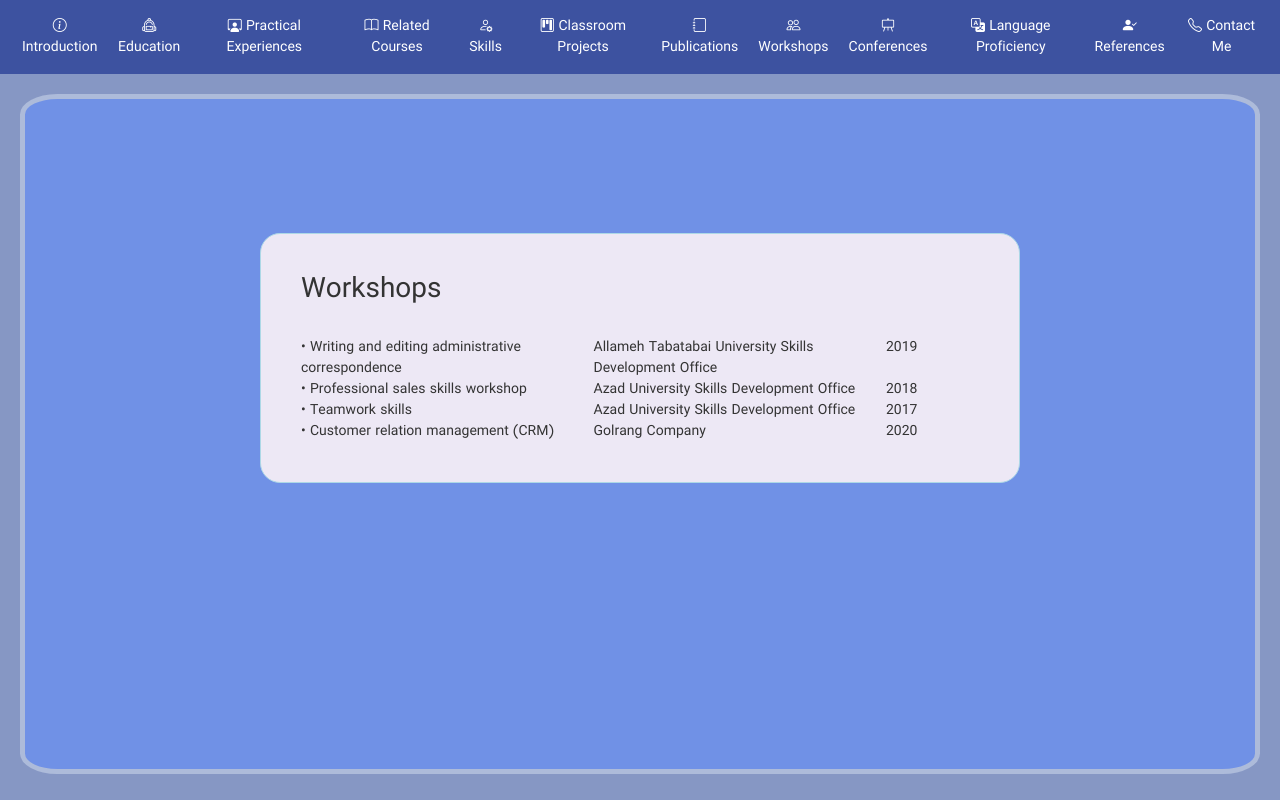
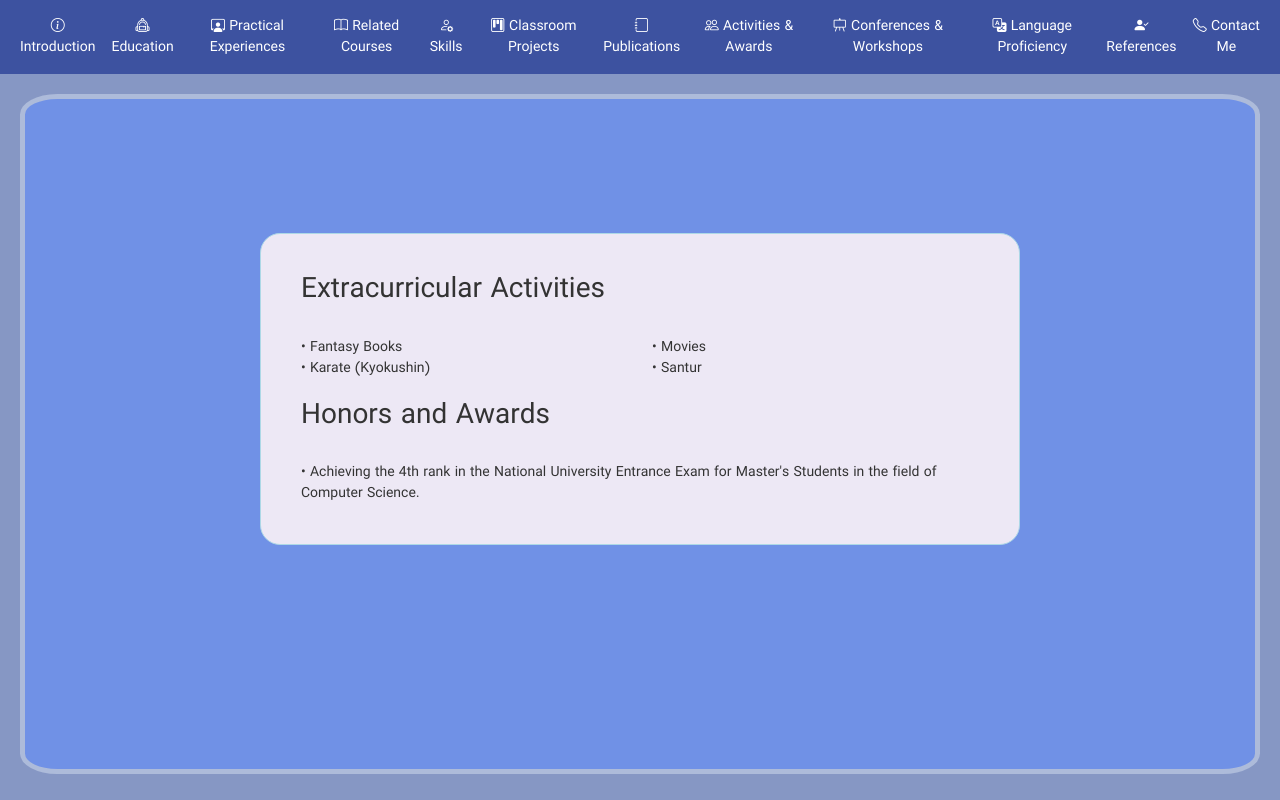
Before and after one commit to samanzameni/personal-webpage, an Angular app: page /workshops in a window 1280 px wide. Built offline with nearby package versions, Linux system fonts and the light colour scheme.

Commit message:
fixing conferences page bugs

```diff
--- a/src/app/feature/components/navbar/navbar.component.html
+++ b/src/app/feature/components/navbar/navbar.component.html
@@ -27,10 +27,10 @@
           <a class="nav-link nav-tab" routerLink="/publications" routerLinkActive="active"><i class="bi bi-journal"></i> Publications</a>
         </li>
         <li class="nav-item">
-          <a class="nav-link nav-tab" routerLink="/workshops" routerLinkActive="active"><i class="bi bi-people"></i> Workshops</a>
+          <a class="nav-link nav-tab" routerLink="/workshops" routerLinkActive="active"><i class="bi bi-people"></i> Activities & Awards</a>
         </li>
         <li class="nav-item">
-          <a class="nav-link nav-tab"  routerLink="/conferences" routerLinkActive="active" ><i class="bi bi-easel"></i> Conferences</a>
+          <a class="nav-link nav-tab"  routerLink="/conferences" routerLinkActive="active" ><i class="bi bi-easel"></i> Conferences & Workshops</a>
         </li>
         <li class="nav-item">
           <a class="nav-link nav-tab" routerLink="/language-proficiency" routerLinkActive="active"><i class="bi bi-translate"></i> Language Proficiency</a>
--- a/src/app/feature/pages/conferences/conferences.component.html
+++ b/src/app/feature/pages/conferences/conferences.component.html
@@ -3,35 +3,43 @@
     <div class="row justify-content-md-center">
       <div class="col-sm-8 col-md-8 col-lg-8 box-css">
 
-        <h3>Conferences</h3> <br>
+        <h3>Conferences and Workshops</h3> <br>
         <div class="row">
-          <div class="col-sm-6 col-md-6 col-lg-6" >•	Familiarity with communication techniques and principles and techniques of negotiation, Allameh Tabatabai University Skills Development Office.</div>
+          <div class="col-sm-6 col-md-6 col-lg-6" >•	Securing Devices and User Data: The Internet of Things</div>
           <div class="col-sm-4 col-md-4 col-lg-4">
-            Prof. Zahra Alipour Darvishi
+            Prof. Mahdi Nobakht
           </div>
           <div class="col-sm-2 col-md-2 col-lg-2">
-            2019
+            2018
           </div>
         </div>
         <div class="row">
-          <div class="col-sm-6 col-md-6 col-lg-6" >•	International Commercial & Trade Skills, IBTC (Iran Business Training Center, Tehran).</div>
+          <div class="col-sm-6 col-md-6 col-lg-6" >•	Deep Learning and Language Technology</div>
           <div class="col-sm-4 col-md-4 col-lg-4">
-            Prof. Sasan Khodaee
+            Prof. Gholamreza Hafari
+          </div>
+          <div class="col-sm-2 col-md-2 col-lg-2">
+            2018
+          </div>
+        </div>
+        <div class="row">
+          <div class="col-sm-6 col-md-6 col-lg-6" >•	Privacy Preserving Data Analysis</div>
+          <div class="col-sm-4 col-md-4 col-lg-4">
+            Prof. Mina Sheikh Alishahi
+          </div>
+          <div class="col-sm-2 col-md-2 col-lg-2">
+            2018
+          </div>
+        </div>
+        <div class="row">
+          <div class="col-sm-6 col-md-6 col-lg-6" >•	Big Data Management in Industry</div>
+          <div class="col-sm-4 col-md-4 col-lg-4">
+            Prof. Abbas Bani Hashem
           </div>
           <div class="col-sm-2 col-md-2 col-lg-2">
             2017
           </div>
         </div>
-        <div class="row">
-          <div class="col-sm-6 col-md-6 col-lg-6" >•	Management and strategic planning course, Ilam University.</div>
-          <div class="col-sm-4 col-md-4 col-lg-4">
-            Prof. Esfandyar Mohammadi
-          </div>
-          <div class="col-sm-2 col-md-2 col-lg-2">
-            2013
-          </div>
-        </div>
-
       </div>
     </div>
   </div>
--- a/src/app/feature/pages/language-proficiency/language-proficiency.component.html
+++ b/src/app/feature/pages/language-proficiency/language-proficiency.component.html
@@ -9,21 +9,21 @@
           </div>
           <div class="col-sm-6 col-md-6 col-lg-6">
             •	English: <br>
-            <b>TOEFL</b> Score: 106 <br>
-            Reading: 29      Listening: 28 <br>
-            Speaking: 22    Writing: 27
+            <b>TOEFL</b> Score: 112 <br>
+            Reading: 30      Listening: 29 <br>
+            Speaking: 24    Writing: 29
 
           </div>
         </div>
         <div class="row">
           <div class="col-sm-6 col-md-6 col-lg-6" >
-            •	Kurdish: Native
+
           </div>
           <div class="col-sm-6 col-md-6 col-lg-6">
-            <b>GRE</b> Score: 322 <br>
-            Verbal Reasoning: 155 <br>
-            Quantitative Reasoning: 167 <br>
-            Analytical Writing: 4
+            <b>GRE</b> Score: 332 <br>
+            Verbal Reasoning: 163 <br>
+            Quantitative Reasoning: 169 <br>
+            Analytical Writing: 4.5
           </div>
         </div>
       </div>
--- a/src/app/feature/pages/workshops/workshops.component.html
+++ b/src/app/feature/pages/workshops/workshops.component.html
@@ -2,47 +2,31 @@
   <div class="container">
     <div class="row justify-content-md-center">
       <div class="col-sm-8 col-md-8 col-lg-8 box-css">
-
-        <h3>Workshops</h3> <br>
+        <h3>Extracurricular Activities</h3> <br>
         <div class="row">
-          <div class="col-sm-5 col-md-5 col-lg-5" >•	Writing and editing administrative correspondence</div>
-          <div class="col-sm-5 col-md-5 col-lg-5">
-            Allameh Tabatabai University Skills Development Office
+          <div class="col-sm-6 col-md-6 col-lg-6" >
+            •	Fantasy Books
           </div>
-          <div class="col-sm-2 col-md-2 col-lg-2">
-            2019
+          <div class="col-sm-6 col-md-6 col-lg-6">
+            •	Movies
           </div>
         </div>
         <div class="row">
-          <div class="col-sm-5 col-md-5 col-lg-5" >•	Professional sales skills workshop</div>
-          <div class="col-sm-5 col-md-5 col-lg-5">
-            Azad University Skills Development Office
+          <div class="col-sm-6 col-md-6 col-lg-6" >
+            •	Karate (Kyokushin)
           </div>
-          <div class="col-sm-2 col-md-2 col-lg-2">
-            2018
+          <div class="col-sm-6 col-md-6 col-lg-6">
+            •	Santur
           </div>
         </div>
+        <br>
+        <h3>Honors and Awards</h3> <br>
         <div class="row">
-          <div class="col-sm-5 col-md-5 col-lg-5" >•	Teamwork skills</div>
-          <div class="col-sm-5 col-md-5 col-lg-5">
-            Azad University Skills Development Office
+          <div class="col-sm-12 col-md-12 col-lg-12" >
+            •	Achieving the 4th rank in the National University Entrance Exam for Master's Students in the field of Computer Science.
           </div>
-          <div class="col-sm-2 col-md-2 col-lg-2">
-            2017
-          </div>
-        </div>
-        <div class="row">
-          <div class="col-sm-5 col-md-5 col-lg-5" >•	Customer relation management (CRM)</div>
-          <div class="col-sm-5 col-md-5 col-lg-5">
-            Golrang Company
-          </div>
-          <div class="col-sm-2 col-md-2 col-lg-2">
-            2020
-          </div>
-        </div>
-
-
       </div>
     </div>
   </div>
 </div>
+</div>
```
Also changed, not shown: 1 other file (tests, documents, lock files or other folders).
